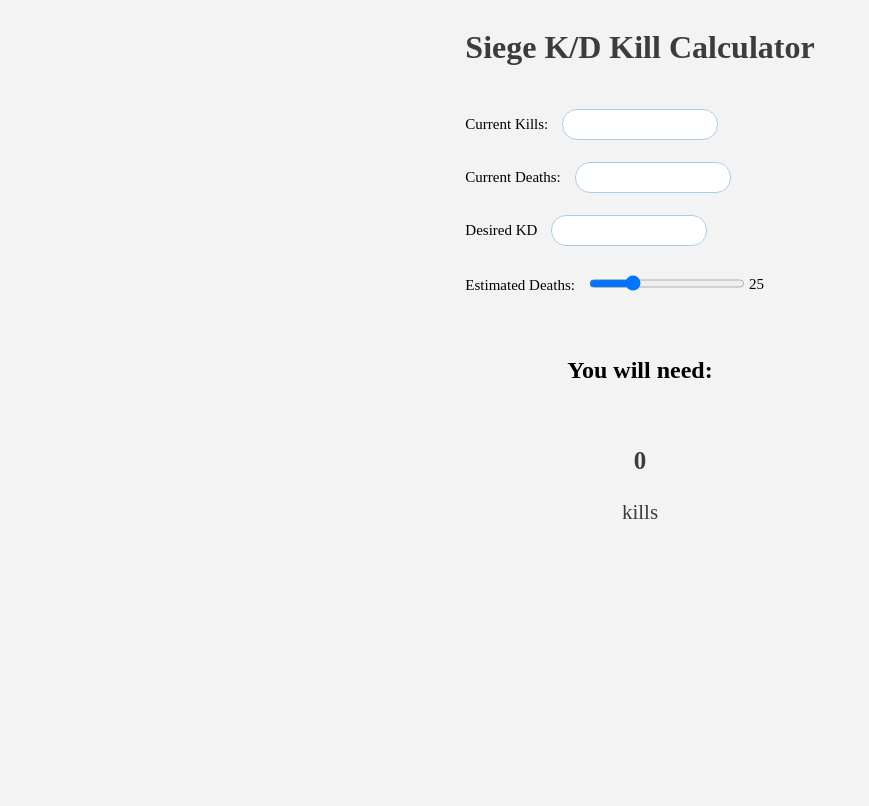
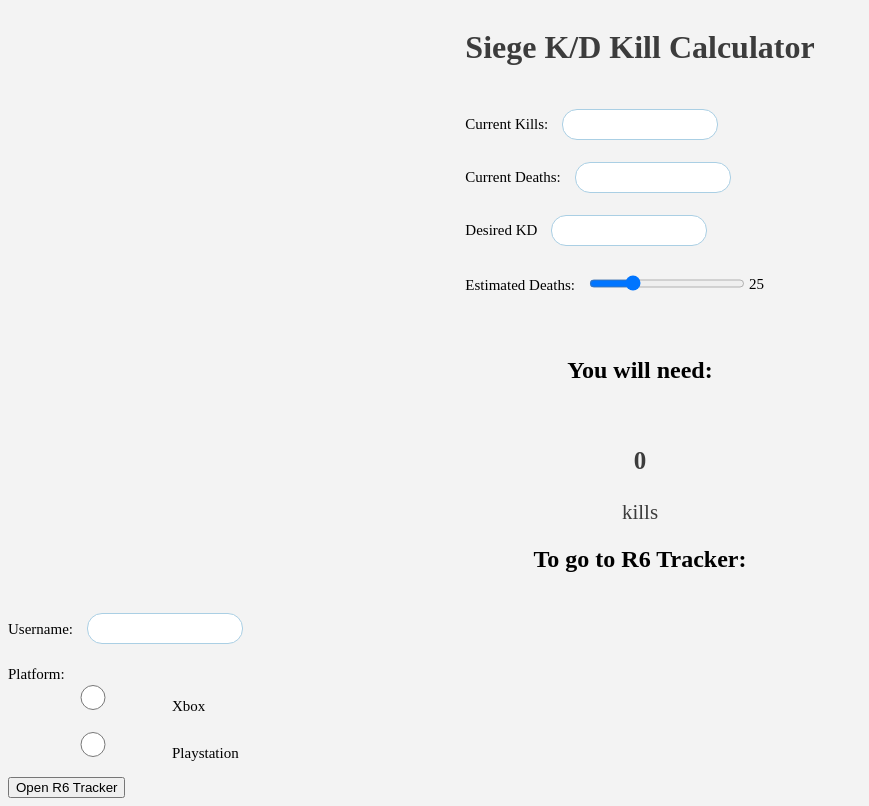
Before and after one commit to zachjaffery/siegeKDcalc, a plain HTML site: page index.html in a window 1280 px wide. Shown: the whole page, without its empty margins (0-869 px from the left). Drawn offline with Linux system fonts and the light colour scheme; a web font is replaced by a local one.

Commit message:
added form to open r6 tracker

```diff
--- a/index.html
+++ b/index.html
@@ -31,6 +31,7 @@
                 border-radius: 15px;
                 vertical-align: baseline;
                 font-family: "Funnel Sans";
+                text-align: center;
             }
             #est_deaths {
                 vertical-align: -10px;
@@ -48,10 +49,14 @@
                 font-size:15px;
                 vertical-align:middle;
                 font-family: "Funnel Sans";
+                margin: auto;
             }
             h2 {
                 text-align: center;
                 font-family: "Funnel Sans";
+            }
+            form {
+                margin: auto;
             }
         </style>
         <title>Siege K/D Kill Calculator</title>
@@ -80,6 +85,22 @@
         <div>
             <p id="killRes">0</p> <p>kills</p>
         </div>
+
+        <div>
+            <h2>To go to R6 Tracker:</h2>
+            <form id="r6link">
+                <label for="ign"><br>Username:</label>
+                <input type="text" id="ign" name="ign">
+                <label for="platform"><br>Platform:</label><br>
+                <input type="radio" id="xbl" name="platform" value="Xbox">
+                <label for="xbl">Xbox</label><br>
+                <input type="radio" id="psn" name="platform" value="Playstation">
+                <label for="psn">Playstation</label><br>
+                <button type="button" onclick="openTracker()">Open R6 Tracker</button>
+            </form>
+        </div>
+
+
         <script>
             let kills = 0
             let deaths = 0
@@ -109,7 +130,14 @@
                 if (kills_needed >= 0) { document.getElementById("killRes").innerHTML = (kills_needed)}
 
             }
-
+            function openTracker() {
+                var platform = String(document.querySelector('input[name="genderS"]:checked'))
+                var ign = String(document.querySelector('input[name="ign"]'))
+                var base_url = "https://r6.tracker.network/r6siege/profile/{platform}/{ign}/seasons?gamemode=pvp_ranked&page=1"
+                var user = {"platform":platform,"ign":ign}
+                var curr_url = base_url.format(user)
+                window.open(curr_url)
+            }
 
         </script>
     </body>
```
